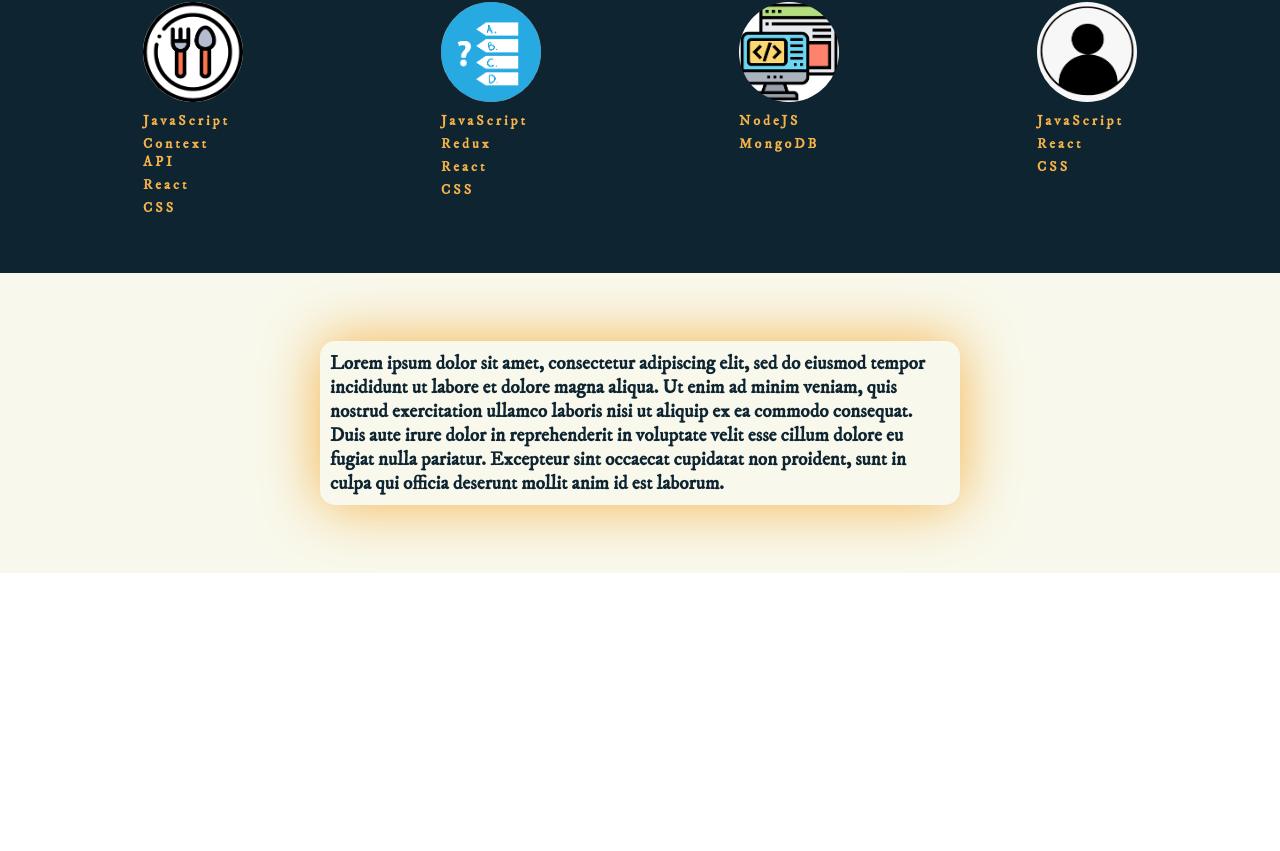
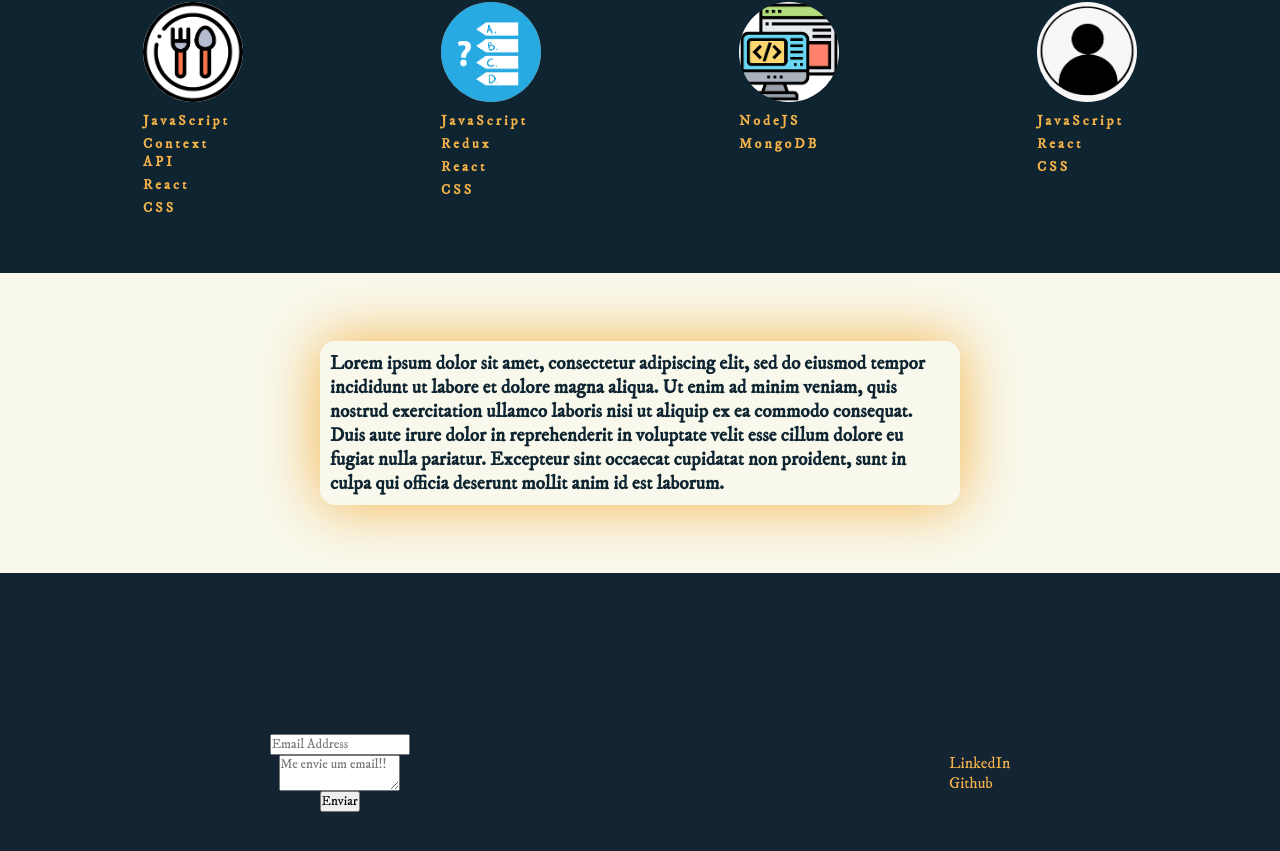
Before and after one commit to Gustavo-Jezini/Portifolio-GustavoJezini, a React (Create React App) app: page / in a window 1280 px wide. Shown: the part 932-1783 px from the top of the page. Before the commit the page ends 1505 px from the top, so only its background shows below. Built offline with nearby package versions, Linux system fonts and the light colour scheme; a web font is replaced by a local one.

Commit message:
Inicia footer

```diff
--- /dev/null
+++ b/src/Footer/index.css
@@ -0,0 +1,19 @@
+.footer {
+  height: 400px;
+  background-color: #142433;
+  display: flex;
+  flex-direction: row;
+  justify-content: space-around;
+  align-items: center;
+}
+
+.email {
+  display: flex;
+  flex-direction: column;
+  justify-content: center;
+  align-items: center;
+}
+
+.links-sociais li {
+  list-style: none;
+}
--- /dev/null
+++ b/src/Footer/index.js
@@ -0,0 +1,29 @@
+import React from 'react';
+import './index.css';
+
+const Footer = () => {
+  return (
+    <div id='footer' className='footer'>
+      <div className='email'>
+        <form className='email' action="https://formsubmit.co/gustavojezini@gmail.com" method="POST">
+            <input type="email" name="email" placeholder="Email Address" required/>
+            <textarea type="text" name="Assunto" required placeholder='Me envie um email!!'/>
+            <button type="submit">Enviar</button>
+        </form>
+      </div>
+      <div className='redes-sociais'>
+        <ul className='links-sociais'>
+          <li>
+            <a href='https://www.linkedin.com/in/gustavojezini/' target='_blank' rel="noreferrer" >LinkedIn</a>
+          </li>
+          <li>
+            <a href='https://github.com/Gustavo-Jezini' target='_blank' rel="noreferrer">Github</a>
+          </li>
+        </ul>
+      </div>
+    </div>
+  )
+}
+
+
+export default Footer
--- a/src/NavBar/index.js
+++ b/src/NavBar/index.js
@@ -40,7 +40,7 @@ function showLinks() {
           <a href='#objetivos' >Objetivos</a>
         </li>
         <li>
-          <a>Contato</a>
+          <a href='#footer'>Contato</a>
         </li>
       </ul>
         <div className='burger' onClick={showLinks}>
--- a/src/principal.js
+++ b/src/principal.js
@@ -1,4 +1,5 @@
 import './App.css';
+import Footer from './Footer';
 import Header from './Header';
 import NavBar from './NavBar';
 import Objetivos from './Objetivos';
@@ -13,6 +14,7 @@ function Principal() {
     <Tecnologias/>
     <Projetos/>
     <Objetivos/>
+    <Footer />
     </>
   );
 }
```
